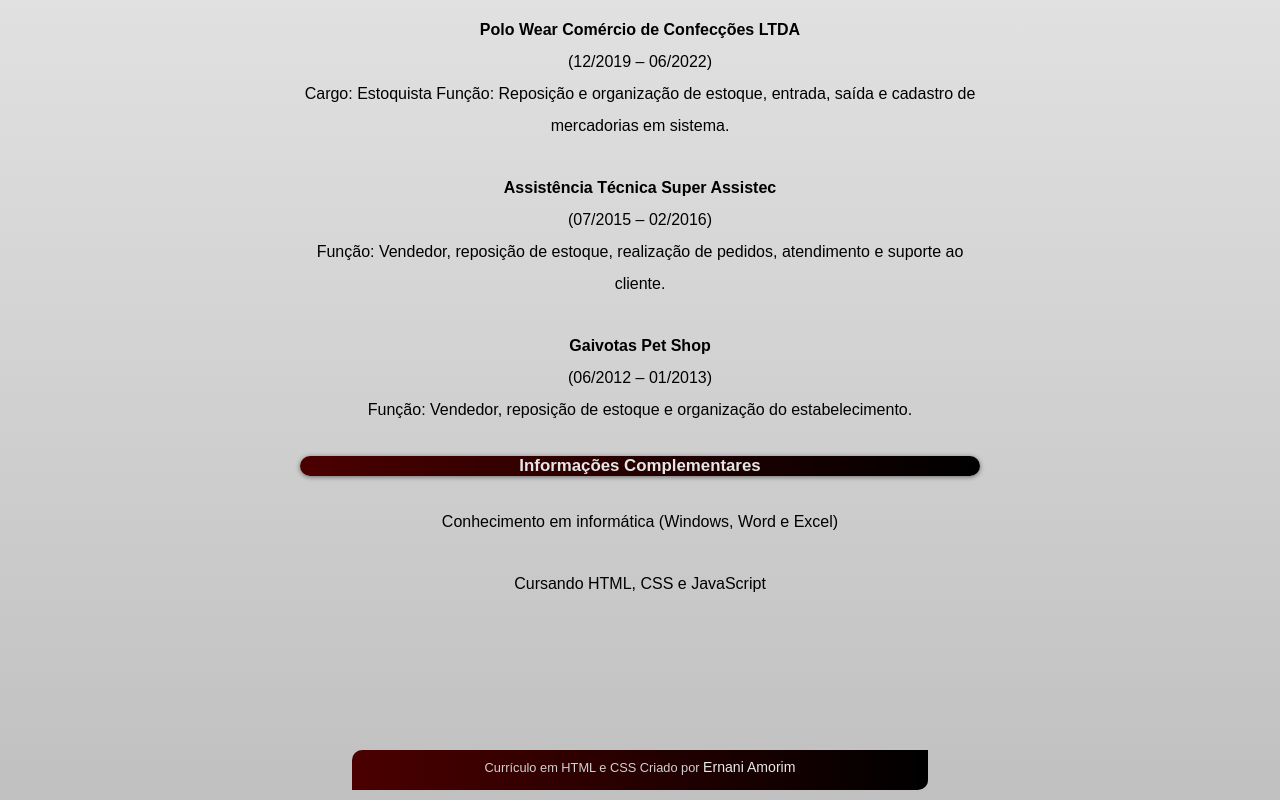
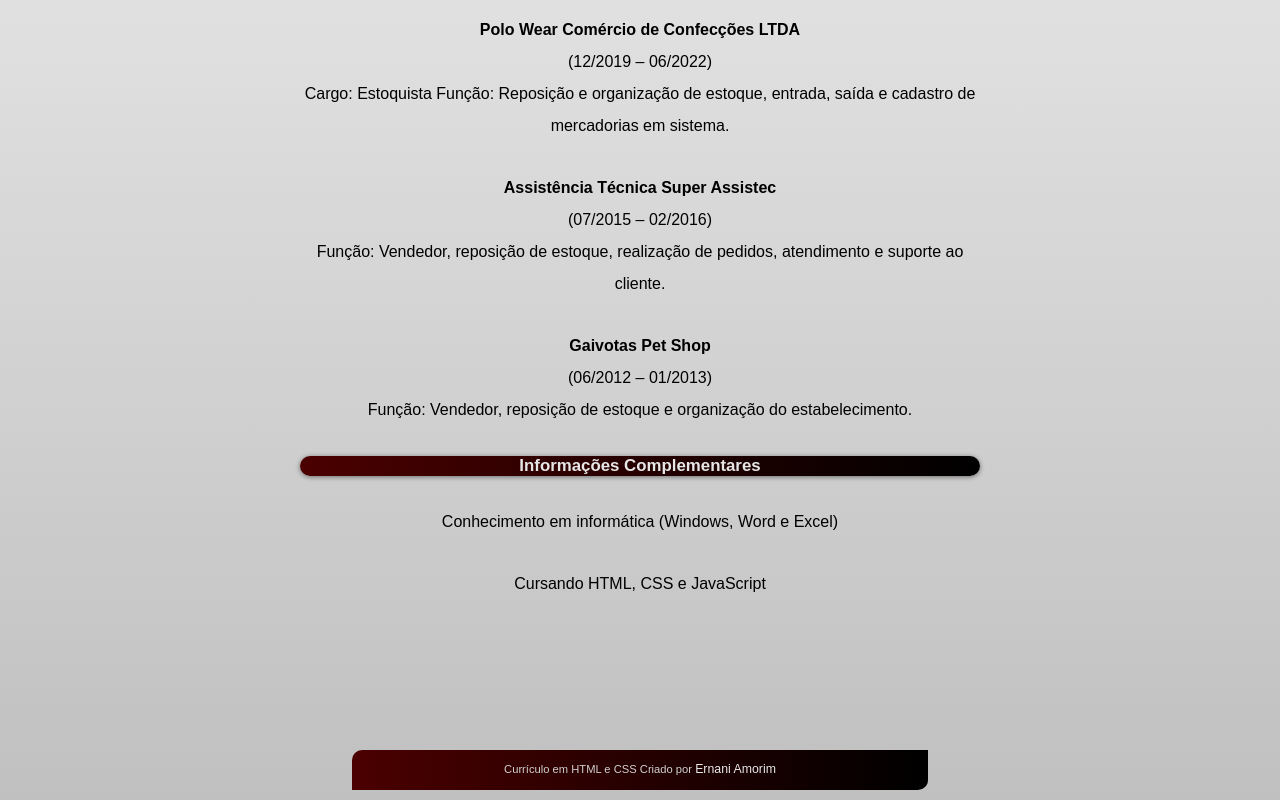
Before and after one commit to ErnaniAmorim/curriculo, a plain HTML site: page index.html in a window 1280 px wide. Shown: the part 741-1541 px from the top of the page. Drawn offline with Linux system fonts and the light colour scheme.

Commit message:
Curriculo atualizado

```diff
--- a/style.css
+++ b/style.css
@@ -57,7 +57,7 @@
 footer {
   background-image: linear-gradient(to left, rgb(0, 0, 0), rgb(75, 0, 0));
   color: rgb(209, 209, 209);
-  font-size: 0.8em;
+  font-size: 0.7em;
   height: 40px;
   width: 80%;
   margin: 150px auto 10px auto;
@@ -65,7 +65,7 @@
 }
 
 footer > p {
-  padding-top: 5px;
+  padding-top: 8px;
 }
 
 footer > p > a {
```
